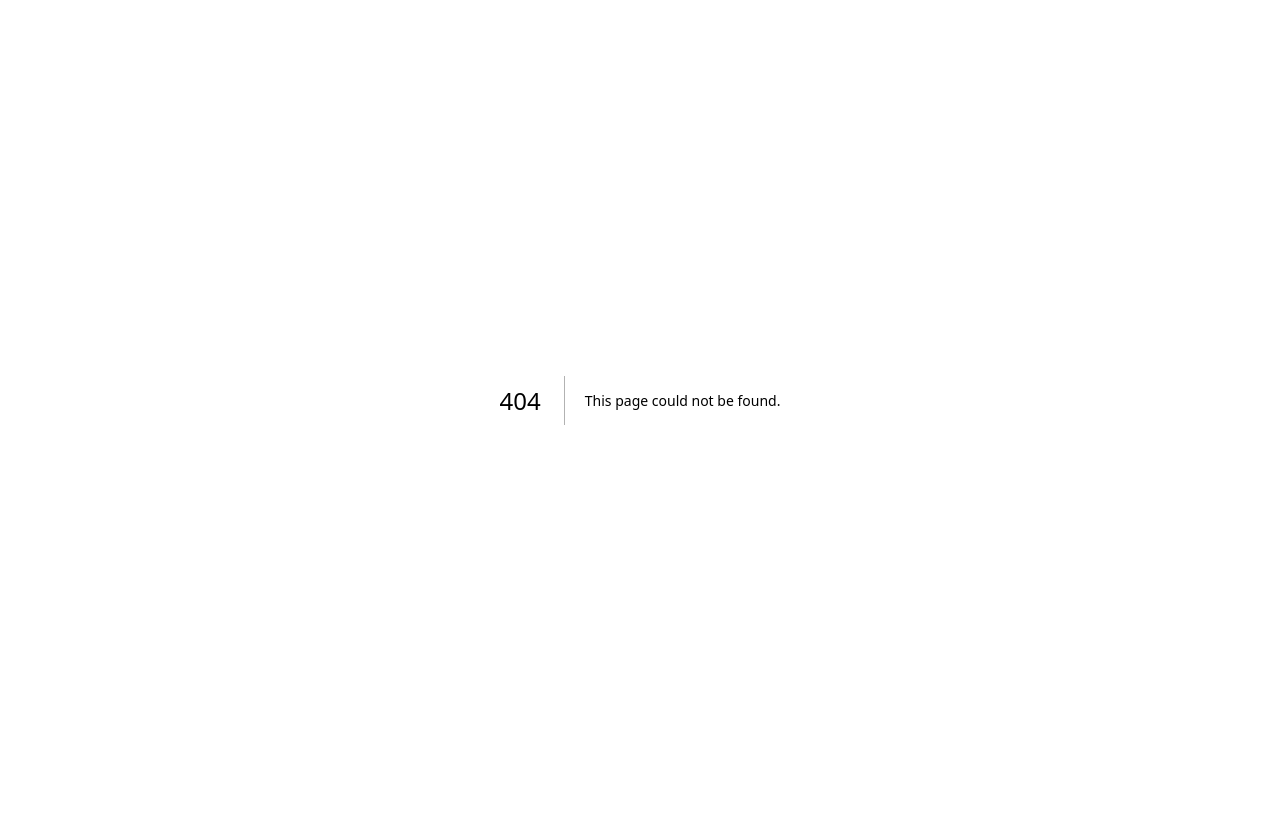
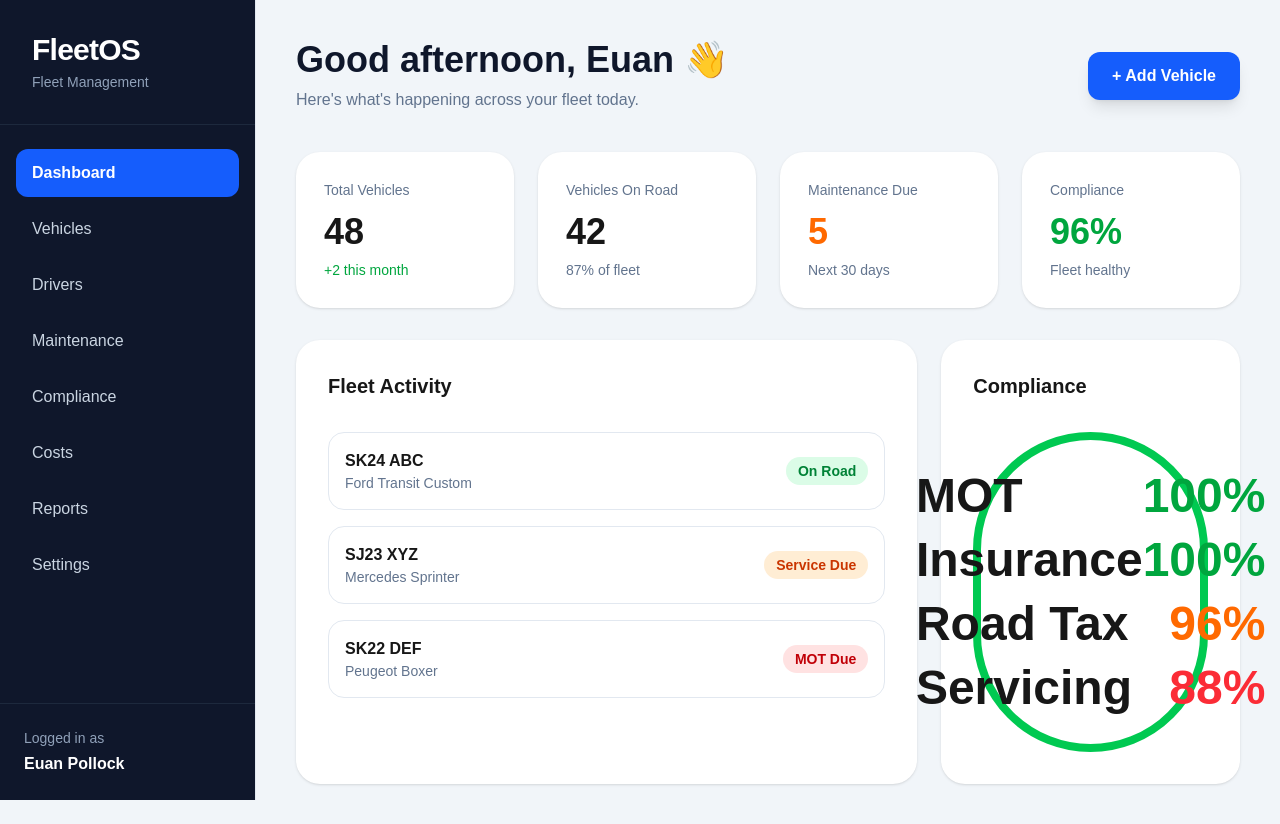
Before and after one commit to EuanPollock/fleet-os, a Next.js app: page /dashboard in a window 1280 px wide. Before the commit this address had no page. Before the commit the page ends 800 px from the top, so only its background shows below. Built offline with nearby package versions, Linux system fonts and the light colour scheme.

Commit message:
Rename page.tsc to page.tsx

```diff
--- /dev/null
+++ b/app/dashboard/page.tsx
@@ -0,0 +1,283 @@
+import Link from "next/link";
+export default function DashboardPage() {
+  return (
+    <main className="min-h-screen bg-slate-100">
+      <div className="flex">
+
+        {/* Sidebar */}
+
+        <aside className="sticky top-0 flex h-screen w-64 flex-col border-r border-slate-200 bg-slate-900 text-white">
+
+          <div className="border-b border-slate-800 px-8 py-8">
+            <h1 className="text-3xl font-bold tracking-tight">
+              FleetOS
+            </h1>
+
+            <p className="mt-1 text-sm text-slate-400">
+              Fleet Management
+            </p>
+          </div>
+
+          <nav className="flex-1 px-4 py-6">
+
+            <Link
+  href="/dashboard"
+  className="mb-2 block w-full rounded-xl bg-blue-600 px-4 py-3 font-semibold text-white"
+>
+  Dashboard
+</Link>
+
+<Link
+  href="/vehicles"
+  className="mb-2 block w-full rounded-xl px-4 py-3 text-slate-300 hover:bg-slate-800"
+>
+  Vehicles
+</Link>
+
+<Link
+  href="/drivers"
+  className="mb-2 block w-full rounded-xl px-4 py-3 text-slate-300 hover:bg-slate-800"
+>
+  Drivers
+</Link>
+
+<Link
+  href="/maintenance"
+  className="mb-2 block w-full rounded-xl px-4 py-3 text-slate-300 hover:bg-slate-800"
+>
+  Maintenance
+</Link>
+
+<Link
+  href="/compliance"
+  className="mb-2 block w-full rounded-xl px-4 py-3 text-slate-300 hover:bg-slate-800"
+>
+  Compliance
+</Link>
+
+<Link
+  href="/costs"
+  className="mb-2 block w-full rounded-xl px-4 py-3 text-slate-300 hover:bg-slate-800"
+>
+  Costs
+</Link>
+
+<Link
+  href="/reports"
+  className="mb-2 block w-full rounded-xl px-4 py-3 text-slate-300 hover:bg-slate-800"
+>
+  Reports
+</Link>
+
+<Link
+  href="/settings"
+  className="block w-full rounded-xl px-4 py-3 text-slate-300 hover:bg-slate-800"
+>
+  Settings
+</Link>
+
+          </nav>
+
+          <div className="border-t border-slate-800 p-6">
+            <p className="text-sm text-slate-400">
+              Logged in as
+            </p>
+
+            <p className="mt-1 font-semibold">
+              Euan Pollock
+            </p>
+          </div>
+
+        </aside>
+
+        {/* Main */}
+
+        <div className="flex-1 p-10">
+
+          <div className="flex items-center justify-between">
+
+            <div>
+
+              <h2 className="text-4xl font-bold text-slate-900">
+                Good afternoon, Euan 👋
+              </h2>
+
+              <p className="mt-2 text-slate-500">
+                Here's what's happening across your fleet today.
+              </p>
+
+            </div>
+
+            <button className="rounded-xl bg-blue-600 px-6 py-3 font-semibold text-white shadow-lg hover:bg-blue-700">
+              + Add Vehicle
+            </button>
+
+          </div>
+
+          {/* KPI Cards */}
+
+          <div className="mt-10 grid gap-6 lg:grid-cols-4">
+
+            <div className="rounded-3xl bg-white p-7 shadow-sm">
+              <p className="text-sm text-slate-500">
+                Total Vehicles
+              </p>
+
+              <h3 className="mt-3 text-4xl font-bold">
+                48
+              </h3>
+
+              <p className="mt-2 text-sm text-green-600">
+                +2 this month
+              </p>
+            </div>
+
+            <div className="rounded-3xl bg-white p-7 shadow-sm">
+              <p className="text-sm text-slate-500">
+                Vehicles On Road
+              </p>
+
+              <h3 className="mt-3 text-4xl font-bold">
+                42
+              </h3>
+
+              <p className="mt-2 text-sm text-slate-500">
+                87% of fleet
+              </p>
+            </div>
+
+            <div className="rounded-3xl bg-white p-7 shadow-sm">
+              <p className="text-sm text-slate-500">
+                Maintenance Due
+              </p>
+
+              <h3 className="mt-3 text-4xl font-bold text-orange-500">
+                5
+              </h3>
+
+              <p className="mt-2 text-sm text-slate-500">
+                Next 30 days
+              </p>
+            </div>
+
+            <div className="rounded-3xl bg-white p-7 shadow-sm">
+              <p className="text-sm text-slate-500">
+                Compliance
+              </p>
+
+              <h3 className="mt-3 text-4xl font-bold text-green-600">
+                96%
+              </h3>
+
+              <p className="mt-2 text-sm text-slate-500">
+                Fleet healthy
+              </p>
+            </div>
+
+          </div>
+
+          {/* Charts */}
+
+          <div className="mt-8 grid gap-6 lg:grid-cols-3">
+
+            <div className="rounded-3xl bg-white p-8 shadow-sm lg:col-span-2">
+
+              <h3 className="text-xl font-semibold">
+                Fleet Activity
+              </h3>
+
+              <div className="mt-8 space-y-4">
+
+  <div className="flex items-center justify-between rounded-2xl border border-slate-200 p-4 hover:bg-slate-50">
+    <div>
+      <p className="font-semibold">SK24 ABC</p>
+      <p className="text-sm text-slate-500">
+        Ford Transit Custom
+      </p>
+    </div>
+
+    <span className="rounded-full bg-green-100 px-3 py-1 text-sm font-semibold text-green-700">
+      On Road
+    </span>
+  </div>
+
+  <div className="flex items-center justify-between rounded-2xl border border-slate-200 p-4 hover:bg-slate-50">
+    <div>
+      <p className="font-semibold">SJ23 XYZ</p>
+      <p className="text-sm text-slate-500">
+        Mercedes Sprinter
+      </p>
+    </div>
+
+    <span className="rounded-full bg-orange-100 px-3 py-1 text-sm font-semibold text-orange-700">
+      Service Due
+    </span>
+  </div>
+
+  <div className="flex items-center justify-between rounded-2xl border border-slate-200 p-4 hover:bg-slate-50">
+    <div>
+      <p className="font-semibold">SK22 DEF</p>
+      <p className="text-sm text-slate-500">
+        Peugeot Boxer
+      </p>
+    </div>
+
+    <span className="rounded-full bg-red-100 px-3 py-1 text-sm font-semibold text-red-700">
+      MOT Due
+    </span>
+  </div>
+
+</div>
+
+            </div>
+
+            <div className="rounded-3xl bg-white p-8 shadow-sm">
+
+              <h3 className="text-xl font-semibold">
+                Compliance
+              </h3>
+
+              <div className="mt-8 flex h-80 items-center justify-center rounded-full border-8 border-green-500 text-5xl font-bold">
+                <div className="space-y-4">
+
+  <div className="flex justify-between">
+    <span>MOT</span>
+    <span className="font-semibold text-green-600">
+      100%
+    </span>
+  </div>
+
+  <div className="flex justify-between">
+    <span>Insurance</span>
+    <span className="font-semibold text-green-600">
+      100%
+    </span>
+  </div>
+
+  <div className="flex justify-between">
+    <span>Road Tax</span>
+    <span className="font-semibold text-orange-500">
+      96%
+    </span>
+  </div>
+
+  <div className="flex justify-between">
+    <span>Servicing</span>
+    <span className="font-semibold text-red-500">
+      88%
+    </span>
+  </div>
+
+</div>
+              </div>
+
+            </div>
+
+          </div>
+
+        </div>
+
+      </div>
+    </main>
+  );
+}
```
